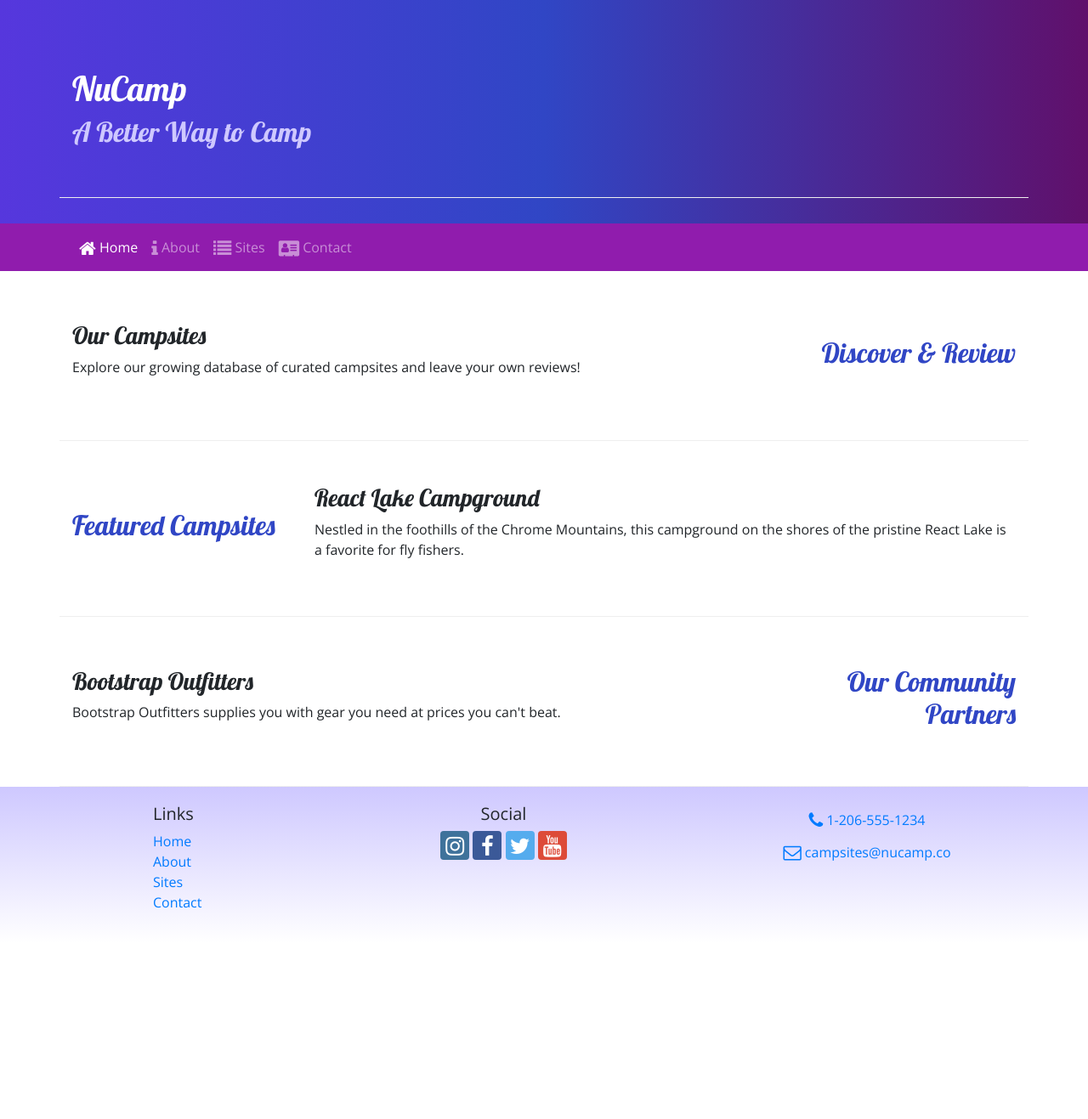
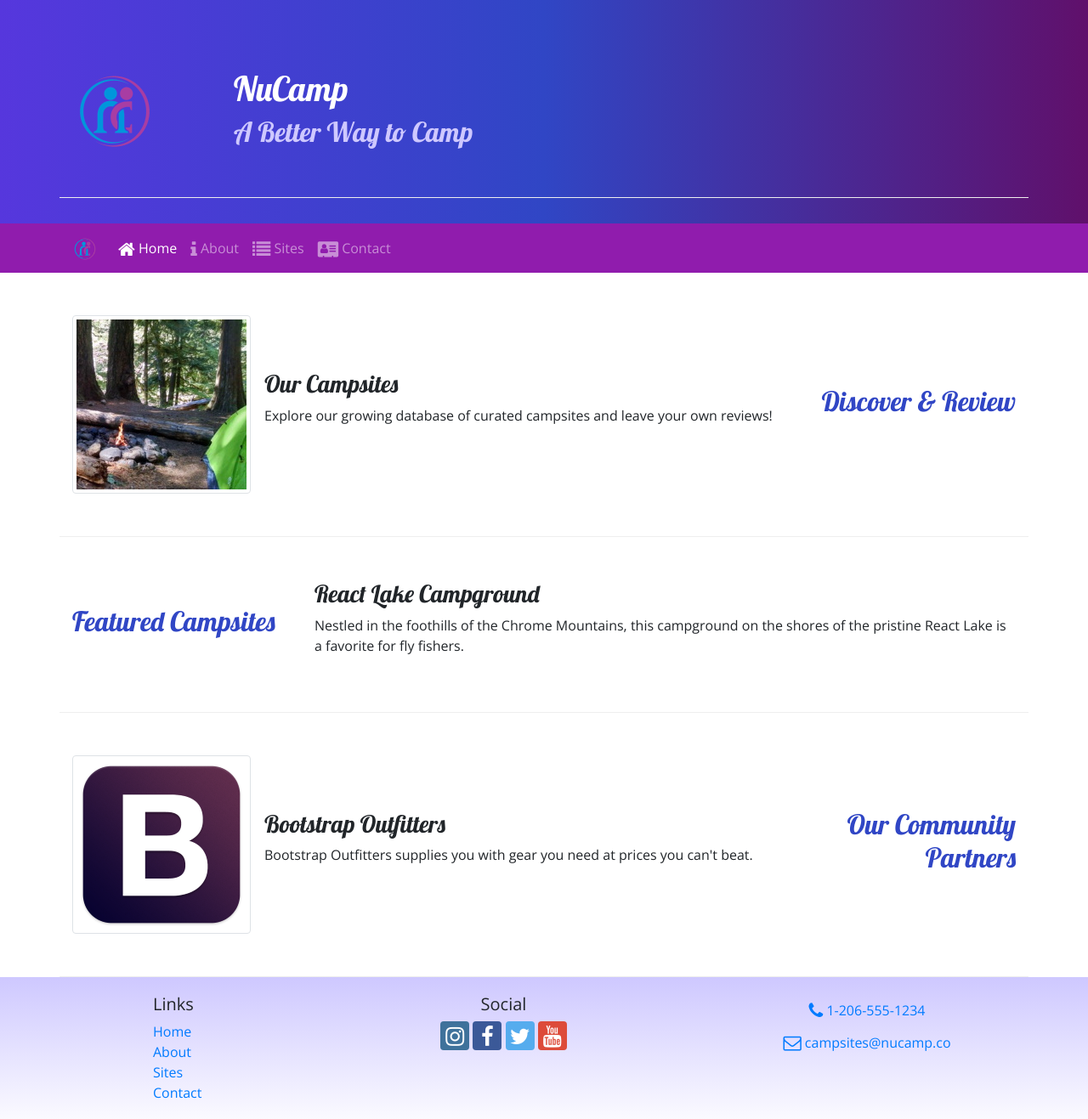
Before and after one commit to DaneHons/NuCamp, a website: page index.html in a window 1280 px wide. Shown: the whole page at 85% size. Before the commit the page ends 1110 px from the top, so only its background shows below. Drawn offline with nearby package versions, Linux system fonts and the light colour scheme.

Commit message:
Images and Media

```diff
--- a/index.html
+++ b/index.html
@@ -1,6 +1,7 @@
 <!DOCTYPE html>
 <html lang="en">
 <head>
+
     <meta charset="utf-8">
     <meta name="viewport" content="width=device-width, initial-scale=1">
     <link rel="stylesheet" href="node_modules/font-awesome/css/font-awesome.min.css">
@@ -9,6 +10,7 @@
     <link rel="stylesheet" href="https://fonts.googleapis.com/css?family=Lobster|Open+Sans">
     <link rel="stylesheet" href="css/styles.css">
     <title>NuCamp: A Better Way to Camp</title>
+
 </head>
 
 <body>
@@ -16,6 +18,9 @@
     <header class="jumbotron jumbotron-fluid">
         <div class="container">
             <div class="row row-content">
+                <div class="col-4 col-sm-3 col-md-2 align-self-center">
+                    <img src="img/logo.png" class="img-fluid">
+                </div>
                 <div class="col">
                     <h1>NuCamp</h1>
                     <h2>A Better Way to Camp</h2>
@@ -26,6 +31,7 @@
 
     <nav class="navbar navbar-expand-sm navbar-dark sticky-top">
         <div class="container">
+            <a class="navbar-brand" href="#"><img src="img/logo.png" height="30" width="30"></a>
             <button class="navbar-toggler ml-auto" type="button" data-toggle="collapse" data-target="#nucampNavbar">
                 <span class="navbar-toggler-icon"></span>
             </button>
@@ -46,8 +52,13 @@
                 <h2 class="text-sm-right">Discover & Review</h2>
             </div>
             <div class="col">
-                <h3>Our Campsites</h3>
-                <p>Explore our growing database of curated campsites and leave your own reviews!</p>
+                <div class="media">
+                    <img class="d-flex mr-3 img-thumbnail" src="img/breadcrumb-trail-thumb.jpg" alt="Breadcrumb Trail">
+                    <div class="media-body align-self-center">
+                        <h3>Our Campsites</h3>
+                        <p>Explore our growing database of curated campsites and leave your own reviews!</p>
+                    </div>
+                </div>
             </div>
         </div>
     </div>
@@ -70,8 +81,13 @@
                 <h2 class="text-sm-right">Our Community Partners</h2>
             </div>
             <div class="col">
-                <h3>Bootstrap Outfitters</h3>
-                <p>Bootstrap Outfitters supplies you with gear you need at prices you can't beat.</p>
+                <div class="media">
+                    <img class="d-flex mr-3 img-thumbnail" src="img/bootstrap-thumb.png" alt="Bootstrap Outfitters">
+                    <div class="media-body align-self-center">
+                        <h3>Bootstrap Outfitters</h3>
+                        <p>Bootstrap Outfitters supplies you with gear you need at prices you can't beat.</p>
+                    </div>
+                </div>
             </div>
         </div>
     </div>
```
Also changed, not shown: aboutus.html (+4 -0 lines), contactus.html (+4 -0 lines), img/bootstrap-thumb.png (added), img/breadcrumb-trail-thumb.jpg (added), img/breadcrumb-trail.jpg (added), img/chrome-river-thumb.jpg (added), img/chrome-river.jpg (added), img/logo.png (added), img/react-lake-thumb.jpg (added), img/react-lake.jpg (added).
